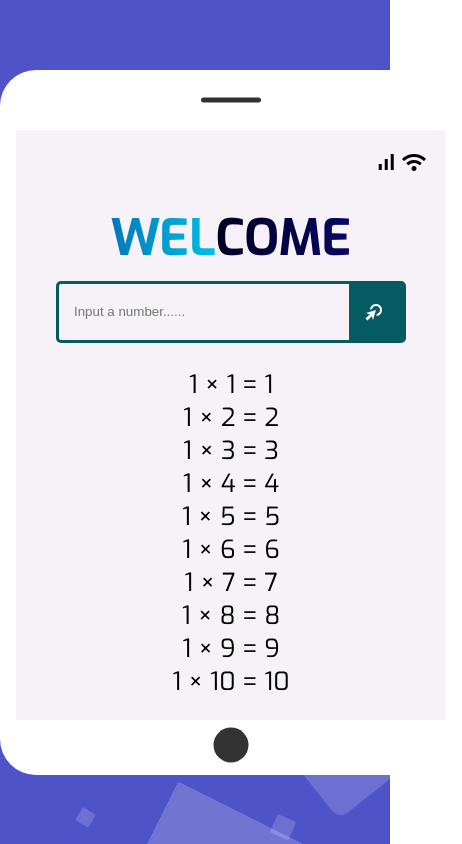
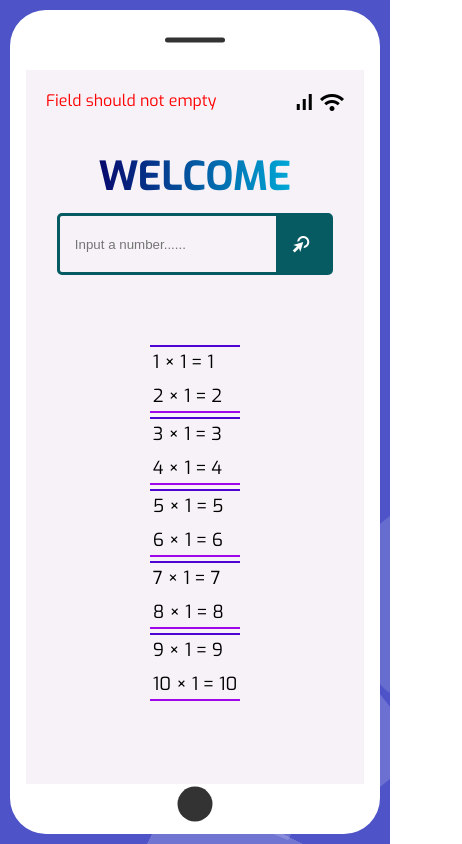
Before and after one commit to emonhossen07/multipilication-number, a plain HTML site: page pages/main.html in a window 390 px wide. Both pictures are taken after a click on the button "right_click". Shown: the whole page, 462 px wide, since content can reach past the window. Drawn offline with nearby package versions, Linux system fonts and the light colour scheme.

Commit message:
work 99% done

```diff
--- a/css/style.css
+++ b/css/style.css
@@ -260,15 +260,93 @@ h1 {
     }
 }
 
-
-
 /* For Main Page */
-
 .mobile-bar {
     background: #F6F2F7 !important;
     padding: 20px;
-    position: absolute;
-    right: 0;
+}
+
+/* .resultDataCustom {
+    background: #efe9e9;
+    margin: 5px;
+    border-radius: 5px;
+    font-size: 20px;
+}
+ */
+.result {
+    padding-top: 20px;
+}
+
+.resultDataCustom:nth-child(1) {
+    margin-top: 0px;
+}
+
+.resultDataCustom span {
+    text-align: left !important;
+    font-size: 18px;
+}
+
+/* For Coming Result */
+
+#resultShow {
+    text-align: left;
+    display: grid;
+    justify-content: center;
+    align-items: center;
+}
+
+#resultShow p {
+    margin-top: 2px;
+    padding: 3px;
+}
+
+#resultShow p:nth-child(1) {
+    margin-top: 0px;
+}
+
+#resultShow p:nth-child(odd) {
+    border-top: 2px solid #5003d5;
+}
+
+#resultShow p:nth-child(even) {
+    border-bottom: 2px solid #9e07e9;
+}
+
+/* For Default Result */
+.result {
+    text-align: left;
+    display: grid;
+    justify-content: center;
+    align-items: center;
+}
+
+.result p {
+    margin-top: 4px;
+    padding: 3px;
+}
+
+.result p:nth-child(1) {
+    margin-top: 0px;
+}
+
+.result p:nth-child(odd) {
+    border-top: 2px solid #5003d5;
+}
+
+.result p:nth-child(even) {
+    border-bottom: 2px solid #9e07e9;
+}
+
+.left-side {
+    float: left;
+}
+
+.right-side {
+    float: right;
+}
+
+.box a {
+    text-decoration: none;
 }
 
 
@@ -276,47 +354,7 @@ h1 {
 
 
 
-
-
-
-
-
-
 /* Rudddro code end here */
-
-
-
-
-
-
-
-
-
-
-
-
-
-
-
-
-
-
-
-
-
-
-
-
-
-
-
-
-
-
-
-
-
-
 
 
 
@@ -437,11 +475,10 @@ h1 {
 /* The screen (or content) of the device */
 .anas-smartphone .content {
     width: 100%;
-    height: 515px;
+    height: 535px;
     background: #f6f2f7;
-    padding-top: 75px;
+    padding-top: 40px;
 }
-
 
 .multiplication_table {
     text-align: center;
@@ -485,11 +522,11 @@ h1 {
     border: 0px solid #000;
     border-radius: 0px;
     display: inline-block;
+    cursor: pointer;
 }
 
 .my-button:hover {
-    background: linear-gradient(to right, #5a5b66, #5a5b66);
-    background-color: #5a5b66;
+    background: black;
 }
 
 .my-button:active {
@@ -506,25 +543,70 @@ h1 {
     padding-top: 20px;
 }
 
-.result span {
 
-    font-size: 25px;
-    padding: 5px;
-    color: #000000;
+@media (max-width: 768px) {
+    /* .area {
+        background: #4e54c8;
+        background: -webkit-linear-gradient(to left, #8f94fb, #4e54c8);
+        width: 100%;
+        height: 100vh;
+    } */
+
+    .lalin-smartphone .content {
+        display: flex;
+        justify-content: center;
+        align-items: center;
+        width: auto;
+        height: 100%;
+        background: #f6f2f7;
     }
 
+    .lalin-smartphone {
+        width: auto;
+        height: auto;
+        position: absolute;
+        margin: 10px;
+        border: 16px white solid;
+        border-top-width: 60px;
+        border-bottom-width: 60px;
+        border-radius: 36px;
+        top: 0;
+        bottom: 0;
+        left: 0;
+        right: 0;
+        z-index: 99999999;
+    }
 
-/* @media (max-width: 768px){
+    .box h1 {
+        font-size: 40px;
+    }
+
     .anas-smartphone {
-        width: 300px;
+        width: auto;
+        height: auto;
+        position: absolute;
+        margin: 10px;
+        border: 16px white solid;
+        border-top-width: 60px;
+        border-bottom-width: 60px;
+        border-radius: 36px;
+        top: 0;
+        bottom: 0;
+        left: 0;
+        right: 0;
+        z-index: 99999999;
+        color: black;
     }
+
     .anas-smartphone .content {
-        width: 300px;
+        width: auto;
+        height: 90%;
+        background: #f6f2f7;
+        padding-top: 40px;
     }
-    .lalin-smartphone {
-        width: 300px;
+
+    .result {
+        padding-top: 70px;
     }
-    .lalin-smartphone .content {
-        width: 300px;
+
 }
-} */
--- a/js/main.js
+++ b/js/main.js
@@ -1,25 +1,34 @@
 document.getElementById('getNamota').addEventListener('click', function () {
 
-    document.getElementById('no-more').style.display = 'none'
+
 
     const inputData = document.getElementById('getInput').value;
     const finalInputData = parseInt(inputData)
+    let final = ''
+
+    console.log(final);
+    if (inputData === '') {
+        document.getElementById('errors').innerHTML = 'Field should not empty'
+        document.getElementById('errors').style.color = 'red'
 
 
-    if (inputData === '') {
-        alert('Field should no empty')
-        document.getElementById('no-more').style.display = 'block'
     } else {
-
+        document.getElementById('no-more').style.display = 'none'
+        document.getElementById('errors').innerHTML = ''
         // result show hre
         let getResult = document.getElementById('resultShow')
-        let final = ''
+
         let html = ''
         for (let i = 1; i <= 10; i++) {
             final = i * finalInputData
             html += (`
 
-            ${finalInputData} × ${i} = ${finalInputData * i + "<br/>"} `);
+            <p class='resultDataCustom'>
+            <span>${finalInputData}</span> × <span>${i}</span> = <span> ${finalInputData * i + "<br/>"}</span>
+            </p>
+
+
+             `);
             document.getElementById('getInput').value = ''
 
         }
--- a/pages/main.html
+++ b/pages/main.html
@@ -22,20 +22,29 @@
 
         <div class="anas-smartphone">
             <div class="mobile-bar">
+                <div class="left-side">
+                    <p id="errors"></p>
+                    <!--  <span class="material-symbols-outlined ">
+                        arrow_back
+                    </span> -->
+                </div>
+                <div class="right-side">
                     <span class="material-symbols-outlined">
                         signal_cellular_alt
                     </span>
                     <span class="material-symbols-outlined">
                         wifi
                     </span>
-
+                </div>
             </div>
             <div class="content">
                 <div class="multiplication_table">
 
 
                     <div class="box">
+                        <a href="/index.html">
                             <h1> WELCOME</h1>
+                        </a>
                     </div>
 
                     <div class="input_btn_field">
@@ -49,19 +58,19 @@
 
                     <div class="result">
                         <span id="no-more">
-                            1 × 1 = 1 <br>
-                            1 × 2 = 2 <br>
-                            1 × 3 = 3 <br>
-                            1 × 4 = 4 <br>
-                            1 × 5 = 5 <br>
-                            1 × 6 = 6 <br>
-                            1 × 7 = 7 <br>
-                            1 × 8 = 8 <br>
-                            1 × 9 = 9 <br>
-                            1 × 10 = 10 <br>
+                            <p class='resultDataCustom'><span> 1 × 1 = 1<br></span></p>
+                            <p class='resultDataCustom'><span> 2 × 1 = 2<br></span></p>
+                            <p class='resultDataCustom'><span> 3 × 1 = 3<br></span></p>
+                            <p class='resultDataCustom'><span> 4 × 1 = 4<br></span></p>
+                            <p class='resultDataCustom'><span> 5 × 1 = 5<br></span></p>
+                            <p class='resultDataCustom'><span> 6 × 1 = 6<br></span></p>
+                            <p class='resultDataCustom'><span> 7 × 1 = 7<br></span></p>
+                            <p class='resultDataCustom'><span> 8 × 1 = 8<br></span></p>
+                            <p class='resultDataCustom'><span> 9 × 1 = 9<br></span></p>
+                            <p class='resultDataCustom'><span> 10 × 1 = 10<br></span></p>
                         </span>
 
-                        <span id="resultShow"></span>
+                        <div id="resultShow"></div>
                     </div>
                 </div>
             </div>
```
Lines whose indentation alone changed are shown as unchanged.
